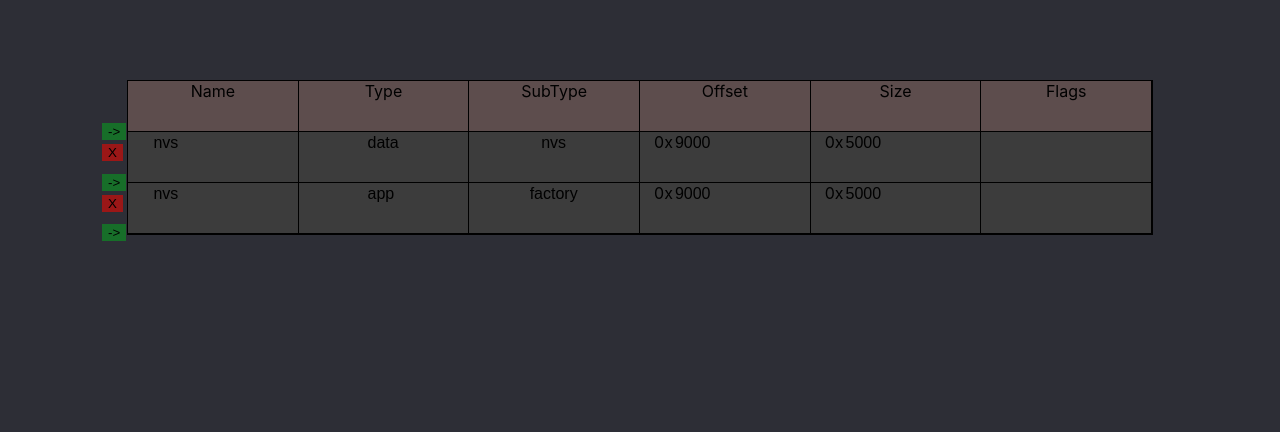
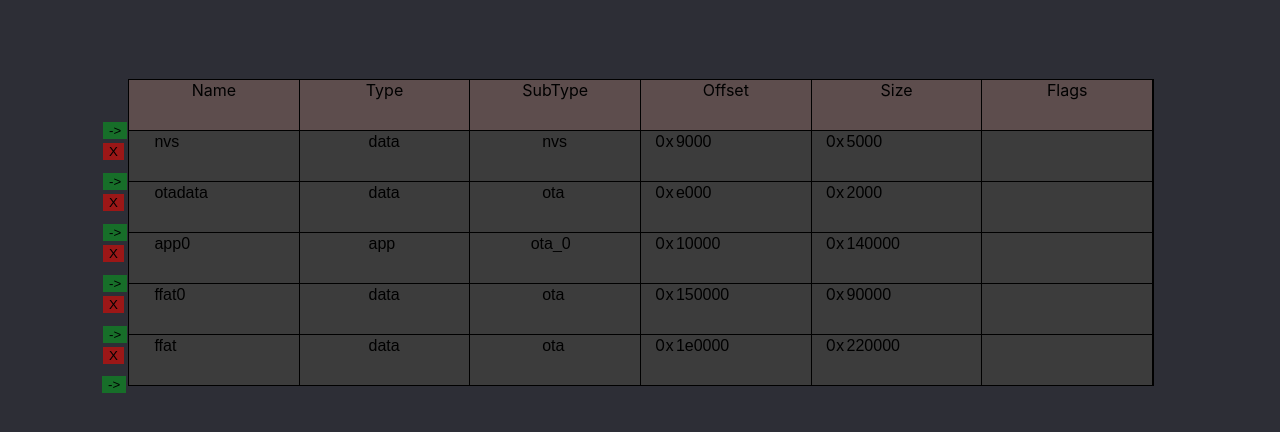
Before and after one commit to platevoltage/esp32-partition-calculator, a React (Create React App) app: page / in a window 1280 px wide. Shown: the top 432 px of the page. Built offline with nearby package versions, Linux system fonts and the light colour scheme.

Commit message:
added free space alert

```diff
--- a/src/components/Table.css
+++ b/src/components/Table.css
@@ -1,13 +1,9 @@
 main {
     position: relative;
-    background-color: #3c3c3c;
+    /* background-color: #3c3c3c; */
     width: 80vw;
     /* height: 500px; */
-    border: 1px solid #000000;
-}
-
-header {
-    background-color: #5d4d4d;
+    /* border: 1px solid #000000; */
 }
 
 input {
@@ -29,10 +25,18 @@ select {
 .row {
     height: 50px;
     width: 100%;
-    border-bottom: 1px solid #000000;
+    margin-top: -1px;
+    border: 1px solid #000000;
+
     position: relative;
     display: flex;
+    background-color: #3c3c3c;
 }
+
+.header {
+    background-color: #5d4d4d;
+}
+
 
 .column {
     position: relative;
@@ -63,3 +67,10 @@ select {
     top: calc(50% - 1em);
     background-color: #9b1717;
 }
+
+.mismatch {
+
+    background-color: #e9d8d8;
+    margin: 1em;
+    padding: .4em;
+}
--- a/src/components/Table.tsx
+++ b/src/components/Table.tsx
@@ -1,8 +1,9 @@
-import { useState } from 'react';
+import { useState, useEffect } from 'react';
 import './Table.css';
 import Row, {Partition} from './Row';
 
 export default function Table() {
+
     const [table, setTable] = useState<Partition[]>([
         {
             name: "nvs",
@@ -12,11 +13,32 @@ export default function Table() {
             size: 0x5000,
         },
         {
-            name: "nvs",
+            name: "otadata",
+            type: "data",
+            subType: "ota",
+            offset: 0xe000,
+            size: 0x2000,
+        },
+        {
+            name: "app0",
             type: "app",
-            subType: "nvs",
-            offset: 0x9000,
-            size: 0x5000,
+            subType: "ota_0",
+            offset: 0x10000,
+            size: 0x140000,
+        },
+        {
+            name: "ffat0",
+            type: "data",
+            subType: "fat",
+            offset: 0x150000,
+            size: 0x90000,
+        },
+        {
+            name: "ffat",
+            type: "data",
+            subType: "fat",
+            offset: 0x1E0000,
+            size: 0x220000,
         },
 
     ]);
@@ -28,9 +50,14 @@ export default function Table() {
         size: 0,
     }
 
+    function getUnusedSpace(i: number) {
+        const unusedSpace: number = table[i].offset + table[i].size - table[i+1]?.offset || 0;
+        return unusedSpace;
+    }
+
     return (
         <main>
-            <header className="row">
+            <header className="row header">
                 <div className="column">Name</div>
                 <div className="column">Type</div>
                 <div className="column">SubType</div>
@@ -39,8 +66,14 @@ export default function Table() {
                 <div className="column">Flags</div>
             </header>
             {
-                table.map((partition, i) => {
-                    return <Row table={table} setTable={setTable} i={i} key={i}/>
+                table.map((_, i) => {
+                    const unusedSpace = getUnusedSpace(i);
+                    return (<div key={i}>
+                        <Row table={table} setTable={setTable} i={i} />
+                        <div style={{display: "flex", justifyContent: "flex-end"}}>
+                            {( unusedSpace !== 0 ) && <><div className="mismatch">{unusedSpace} bytes</div></>}
+                        </div>
+                    </div>)
                 })
             }
             <button className="add add-bottom" onClick={() => {
@@ -48,6 +81,8 @@ export default function Table() {
             setTable( [ ...table ] );
             }}>-&gt;</button>
 
+
+
         </main>
     )
 }
```
